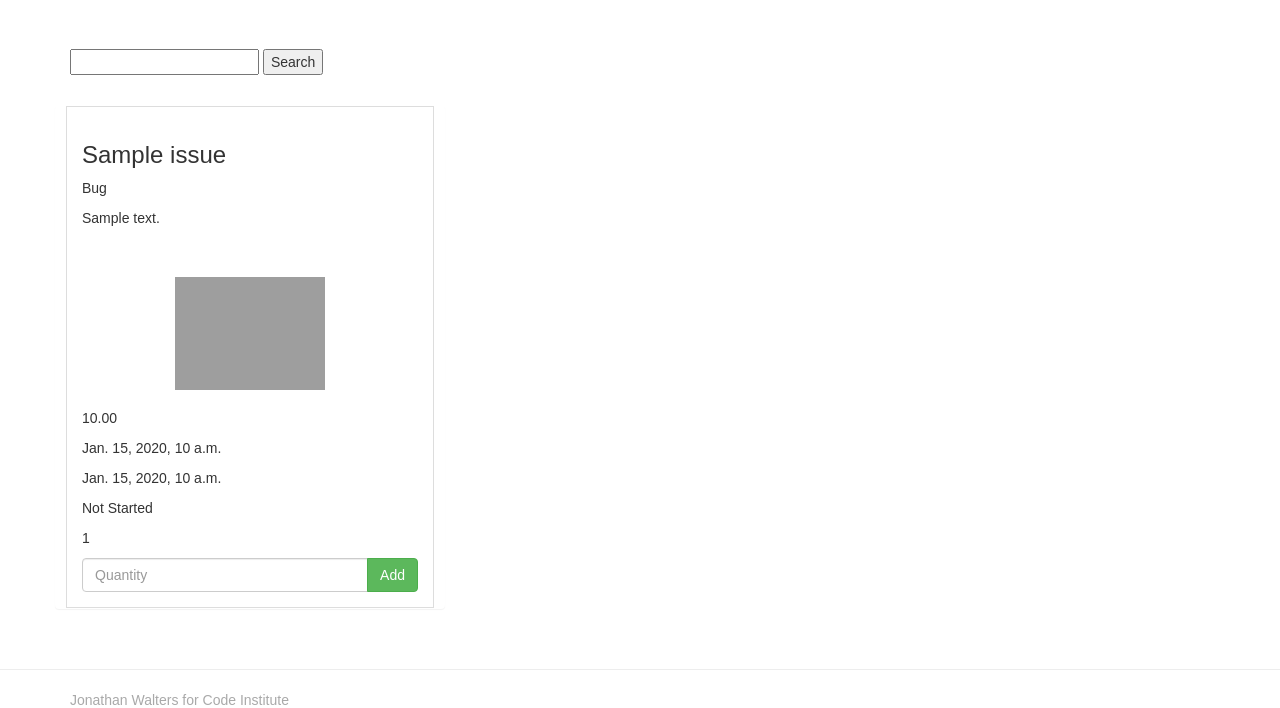
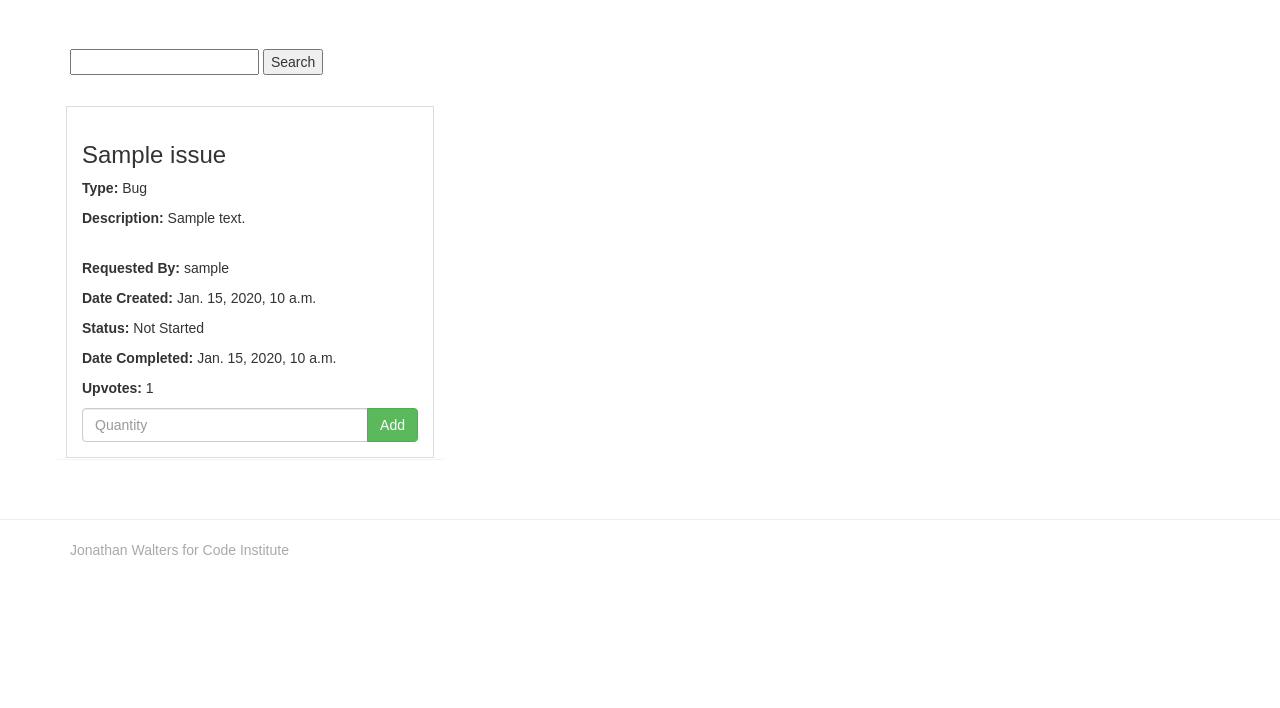
Before and after one commit to jonw83/issue-tracker-jw, a Django app: page / in a window 1280 px wide. Shown: the part 51-759 px from the top of the page. Run offline with Django 3.2, Linux system fonts and the light colour scheme; tables that the repository leaves empty hold one stand-in row (values such as "Sample post"); some libraries are stand-ins or nearby versions; grey boxes are pictures that could not be loaded.

Commit message:
made headings strong

```diff
--- a/issues/templates/issues.html
+++ b/issues/templates/issues.html
@@ -1,4 +1,6 @@
-{% extends 'base.html' %} {% block content %}
+{% extends 'base.html' %}
+{% block page_title %} <title>Issues</title> {% endblock page_title%}
+{% block content %}
 
 <div class="row row-flex">
 
@@ -8,16 +10,19 @@
         <div class="panel-body">
 
             <h3>{{ issue.title }}</h3>
-            <p>{{ issue.type }}</p>
-            <p class="issue-description">{{ issue.description }}</p>
-            <div class="issue" style="background-image: url('{{ MEDIA_URL }}{{ issue.image }}')"></div>
-            <p>{{ issue.price }}</p>
-            <p>{{ issue.date_created }}</p>
-            <p>{{ issue.completed }}</p>
-            <p>{{ issue.completed_date }}</p>
-            <p>{{ issue.status }}</p>
-            <p>{{ issue.upvotes }}</p>
+            <p><strong>Type: </strong>{{ issue.type }}</p>
+            <p class="issue-description"><strong>Description: </strong>{{ issue.description }}</p>
+            <p><strong>Requested By: </strong>{{ issue.requested_by }}</p>
+            <p><strong>Date Created: </strong>{{ issue.date_created }}</p>
+            <p><strong>Status: </strong>{{ issue.status }}</p>
+            <p><strong>Date Completed: </strong>{{ issue.completed_date }}</p>
+            <p><strong>Upvotes: </strong>{{ issue.upvotes }}</p>
 
+            {% if issue.type == "Feature" %}
+
+            <p><strong>Price: </strong>£{{ issue.price }}</p>
+
+            {% endif %}
 
             <form method="post" action="{% url 'add_to_cart' issue.id %}">
                 {% csrf_token %}
```
